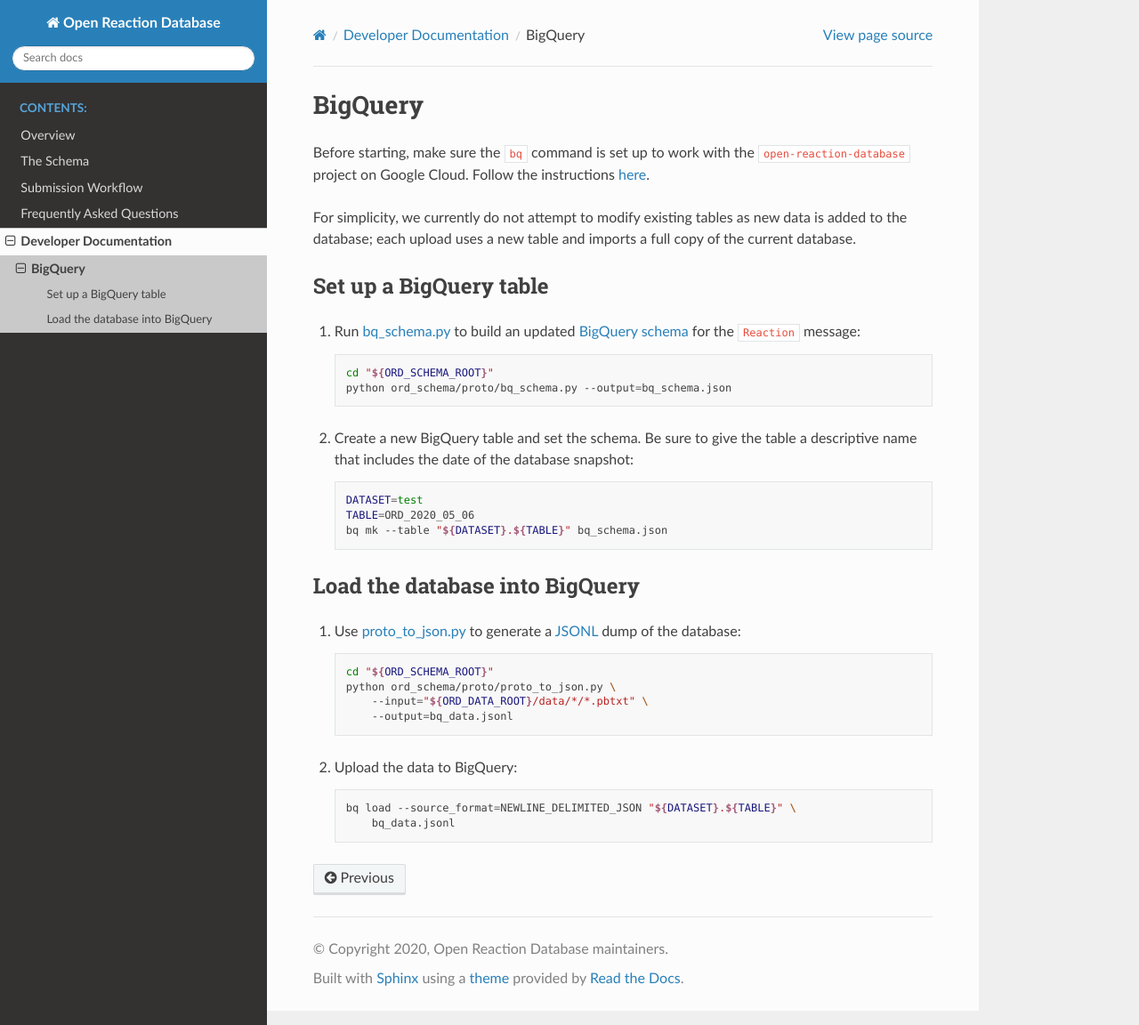
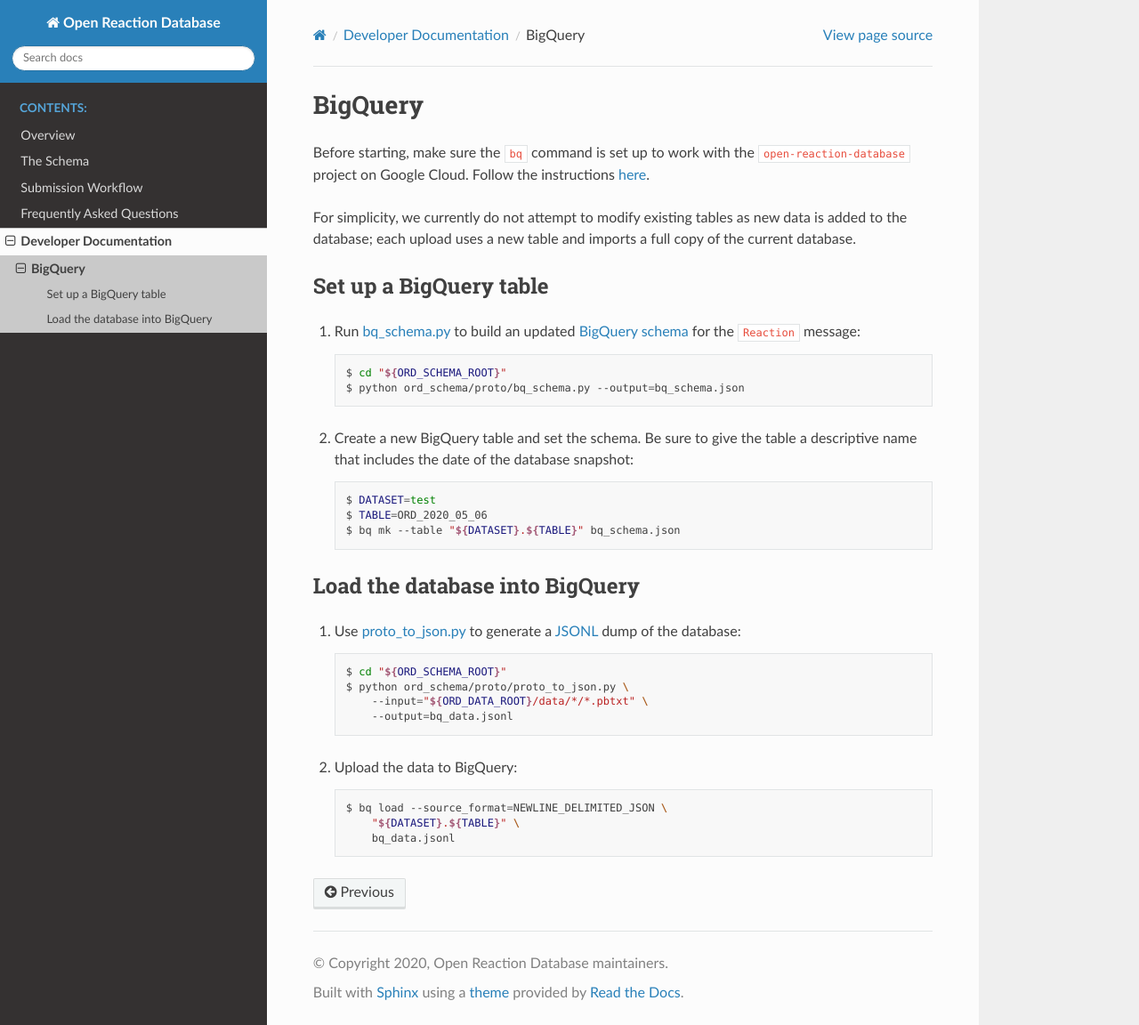
Before and after one commit to open-reaction-database/ord-schema, a Sphinx documentation site: the page built from docs/developer/bigquery.md, in a window 1280 px wide and 1152 px high. Shown: the whole window at 89% size. Built offline with Sphinx 7.4.7 and the Read the Docs theme 2.0.0, drawn with Linux system fonts in a browser that asks for light colours.

Commit message:
Add $ to shell

````diff
--- a/docs/developer/bigquery.md
+++ b/docs/developer/bigquery.md
@@ -16,17 +16,17 @@ copy of the current database.
     for the `Reaction` message:
 
     ```shell
-    cd "${ORD_SCHEMA_ROOT}"
-    python ord_schema/proto/bq_schema.py --output=bq_schema.json
+    $ cd "${ORD_SCHEMA_ROOT}"
+    $ python ord_schema/proto/bq_schema.py --output=bq_schema.json
     ```
 
 1.  Create a new BigQuery table and set the schema. Be sure to give the table a
     descriptive name that includes the date of the database snapshot:
 
     ```shell
-    DATASET=test
-    TABLE=ORD_2020_05_06
-    bq mk --table "${DATASET}.${TABLE}" bq_schema.json
+    $ DATASET=test
+    $ TABLE=ORD_2020_05_06
+    $ bq mk --table "${DATASET}.${TABLE}" bq_schema.json
     ```
 
 ## Load the database into BigQuery
@@ -35,8 +35,8 @@ copy of the current database.
     to generate a [JSONL](http://jsonlines.org/) dump of the database:
 
     ```shell
-    cd "${ORD_SCHEMA_ROOT}"
-    python ord_schema/proto/proto_to_json.py \
+    $ cd "${ORD_SCHEMA_ROOT}"
+    $ python ord_schema/proto/proto_to_json.py \
         --input="${ORD_DATA_ROOT}/data/*/*.pbtxt" \
         --output=bq_data.jsonl
     ```
@@ -44,6 +44,7 @@ copy of the current database.
 1.  Upload the data to BigQuery:
 
     ```shell
-    bq load --source_format=NEWLINE_DELIMITED_JSON "${DATASET}.${TABLE}" \
+    $ bq load --source_format=NEWLINE_DELIMITED_JSON \
+        "${DATASET}.${TABLE}" \
         bq_data.jsonl
     ```
````
